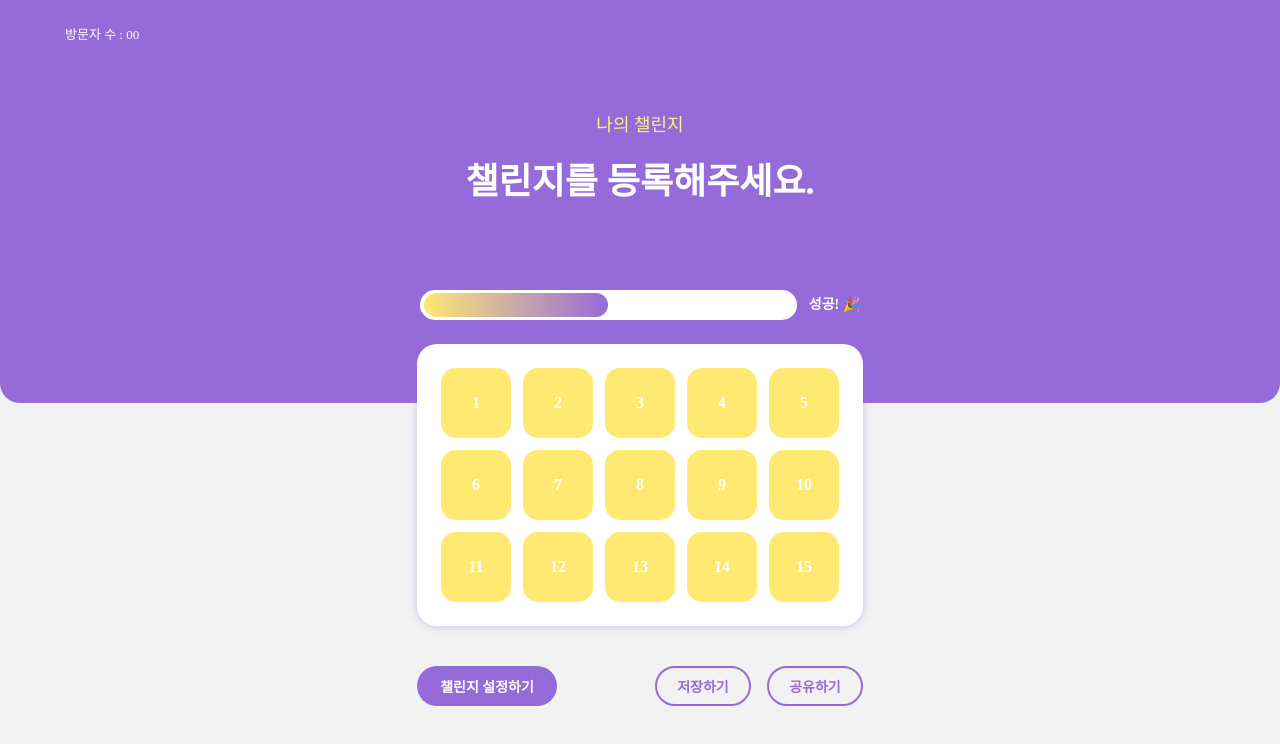
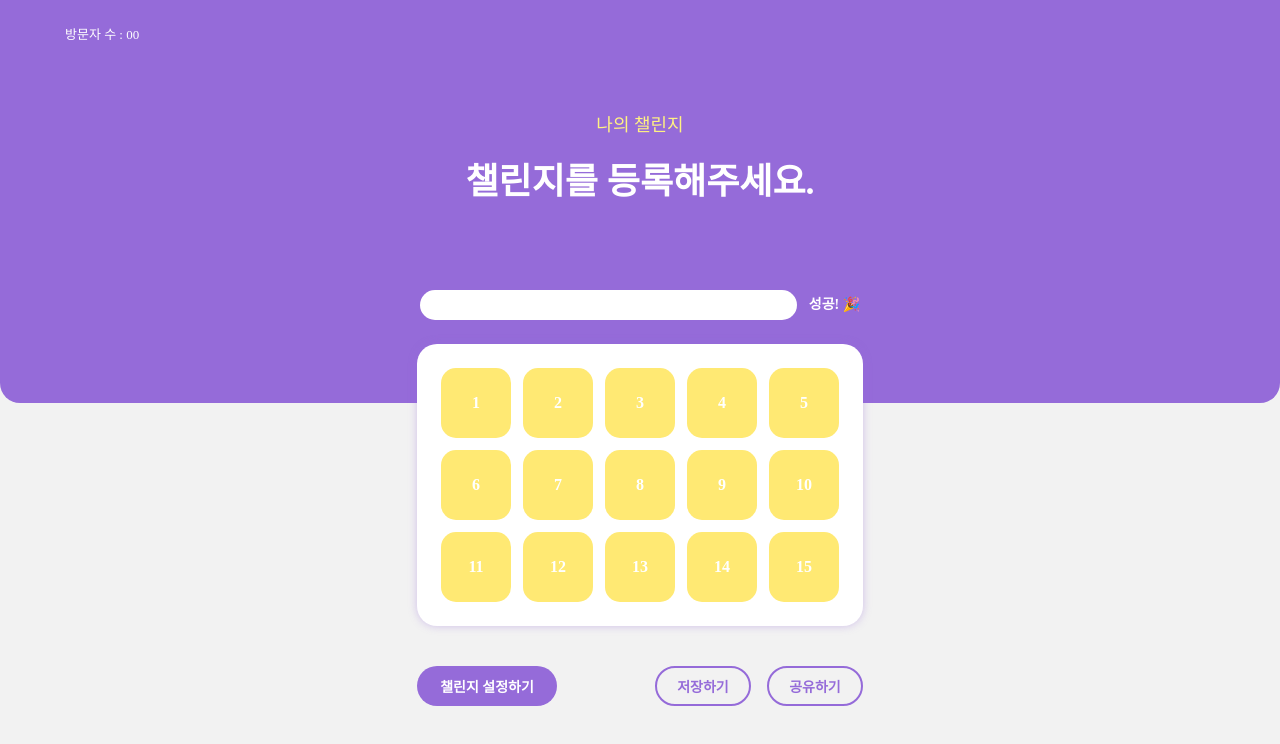
Before and after one commit to DongHunWon/30daysChallengeHabit, a Svelte app: page / in a window 1280 px wide. Shown: the top 744 px of the page. Built offline with nearby package versions, Linux system fonts and the light colour scheme; a web font is replaced by a local one.

Commit message:
progressbar 기능 구현

```diff
--- a/src/components/ProgressBar.svelte
+++ b/src/components/ProgressBar.svelte
@@ -1,6 +1,15 @@
-<script></script>
+<script>
+    import { data } from "../stores.js";
 
-<section class="progress">
+    $: stickerCnt = $data.days.reduce((acc, cur) => {
+        if (cur[1]) acc[0]++;
+        return acc;
+    }, [0, $data.days.length]);
+    $: barStyle = `--bar-width: ${stickerCnt[0] / stickerCnt[1] * 100}%`
+    $: console.log(barStyle)
+</script>
+
+<section class="progress" style={barStyle}>
     <h2 class="sr-only">진행 상황 그래프</h2>
     <div class="progress-bar-cont">
         <div class="progress-bar"></div>
@@ -31,7 +40,7 @@
     /* 상태바 */
     /* progress-bar width는 진행상황에 맞춰서 변경 */
     .progress-bar {
-        width: 50%;
+        width: var(--bar-width, 0%);
         height: 100%;
         background: linear-gradient(270deg, #956BD9 0%, #FFE973 101.15%);
         border-radius: 20px;
```
